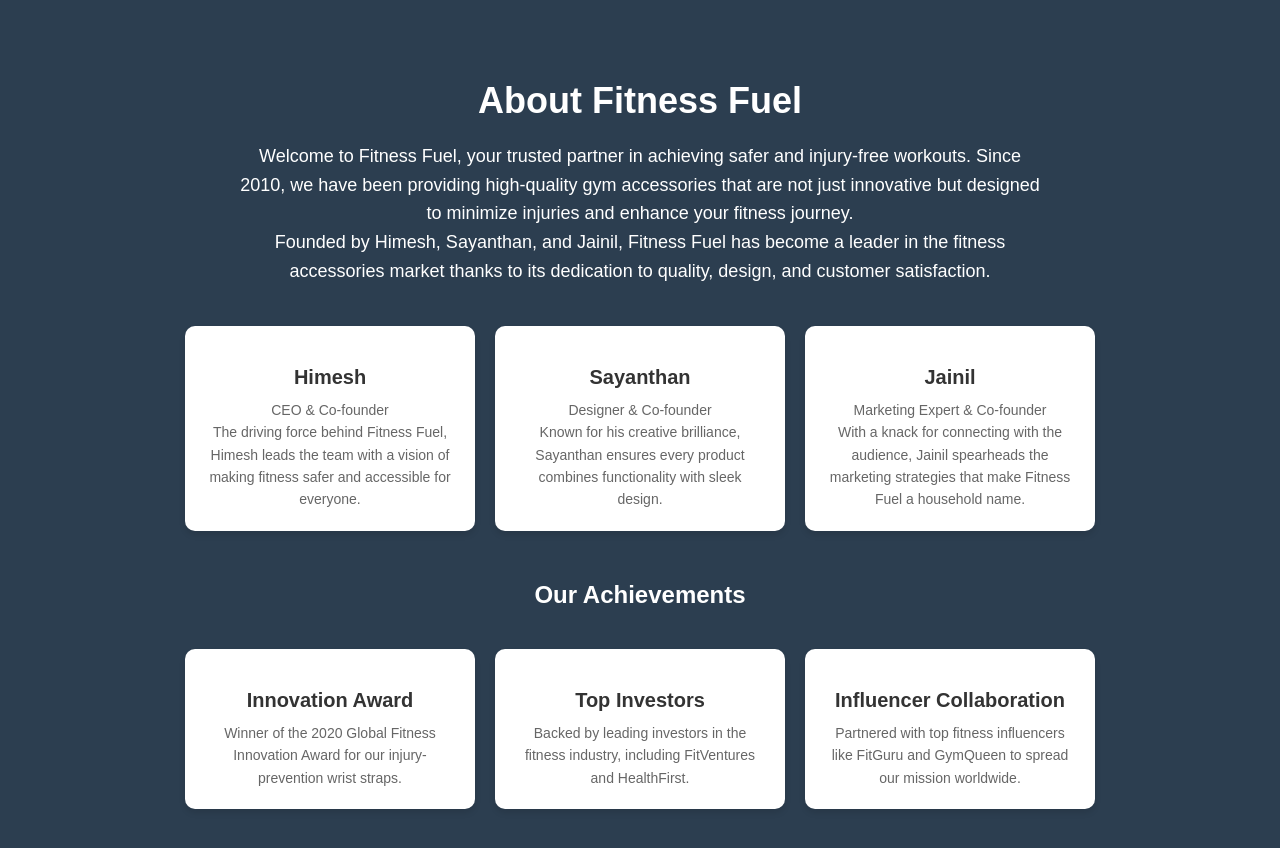
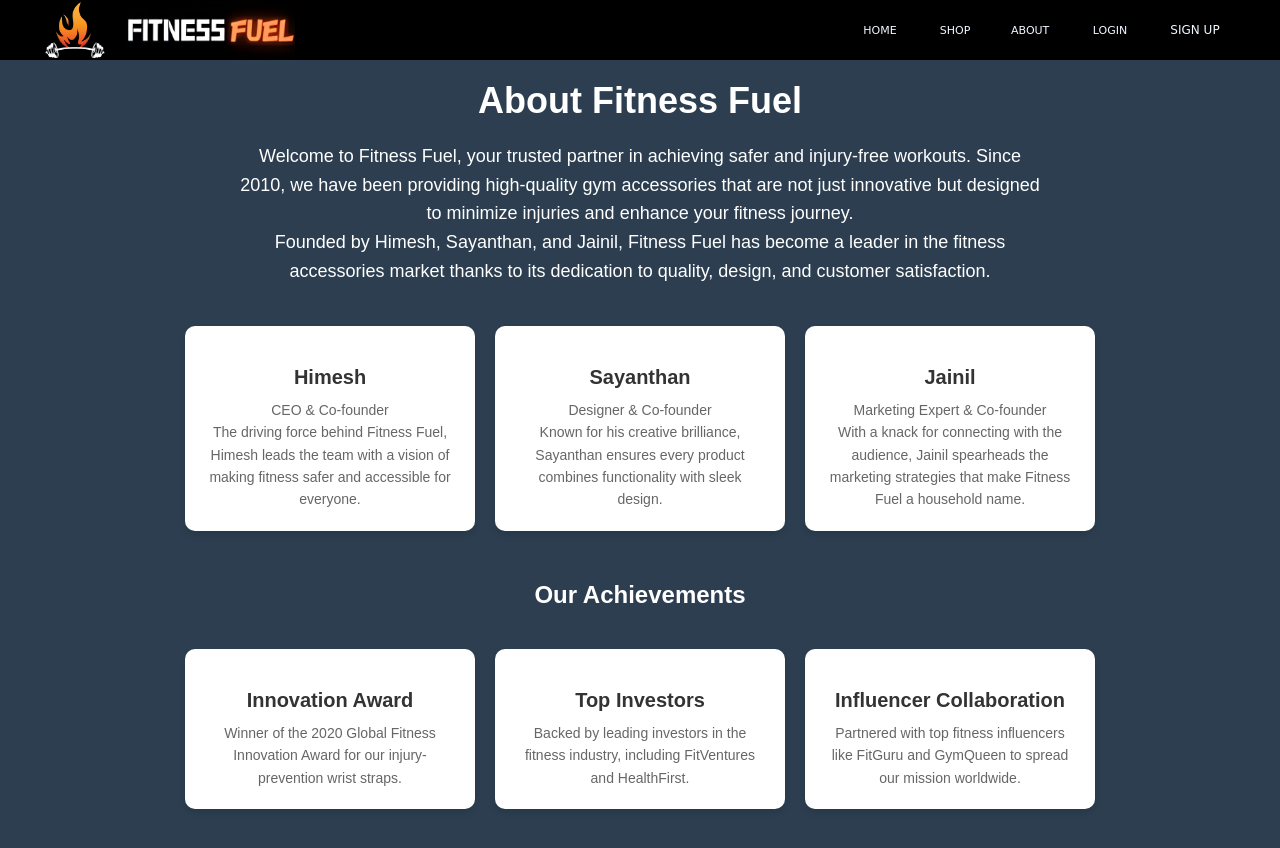
Before and after one commit to Himeshdhanke/Fitness_Fuel, a plain HTML site: page about_us.html in a window 1280 px wide. Drawn offline with Linux system fonts and the light colour scheme.

Commit message:
Update about_us.html

```diff
--- a/about_us.html
+++ b/about_us.html
@@ -7,6 +7,15 @@
     <link rel="stylesheet" href="style.css">
 </head>
 <body id="us">
+    <header>
+        <a href="home.html"><button class="button1">HOME</button></a>
+        <a href="#"><button class="button2">SHOP</button></a>
+        <a href="about_us.html"><button class="button3">ABOUT</button></a>
+        <a href="login.html"><button class="button4">LOGIN</button></a>
+        <a href="#"><button class="button5">SIGN UP</button></a>
+        <img id="logo" src="web-images\2.png">
+        <img id="name" src="web-images\NAME.png">
+    </header>
     <section class="about-section">
         <h1>About Fitness Fuel</h1>
         <p>Welcome to Fitness Fuel, your trusted partner in achieving safer and injury-free workouts.
```
